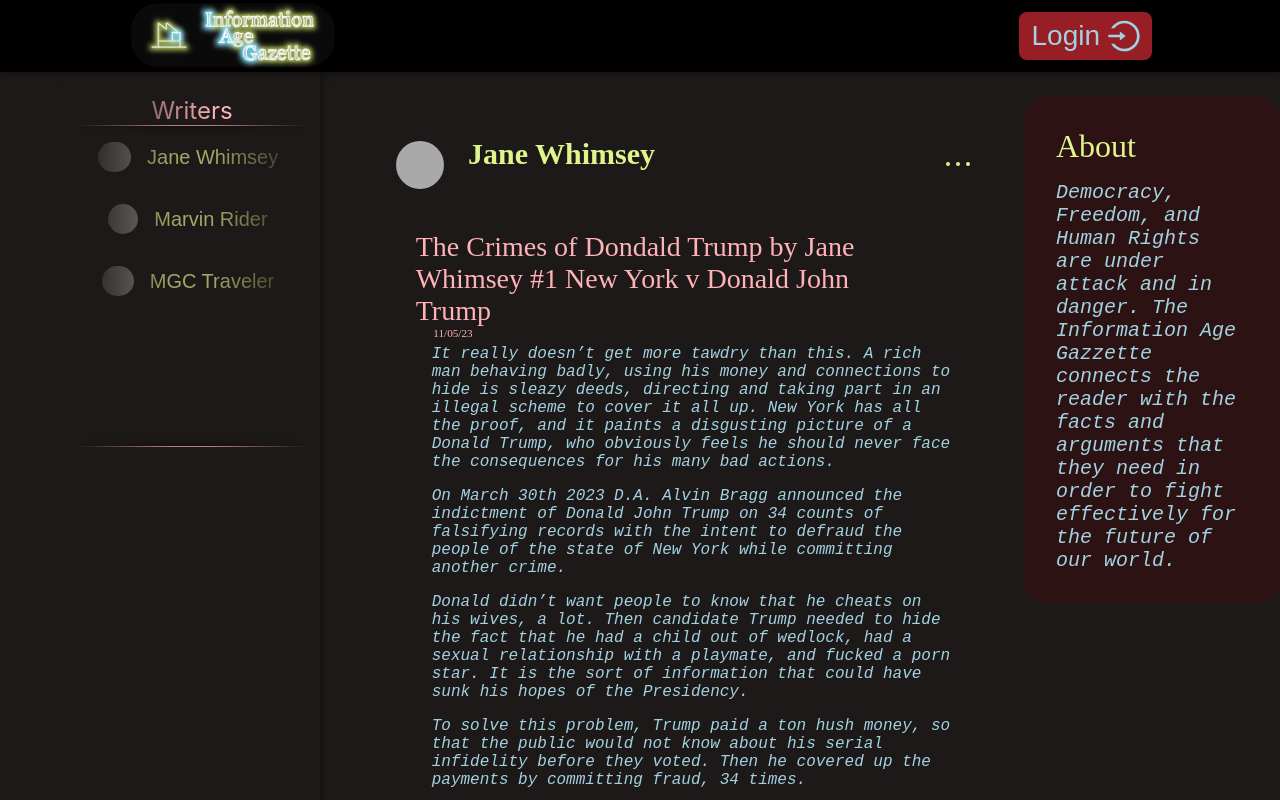
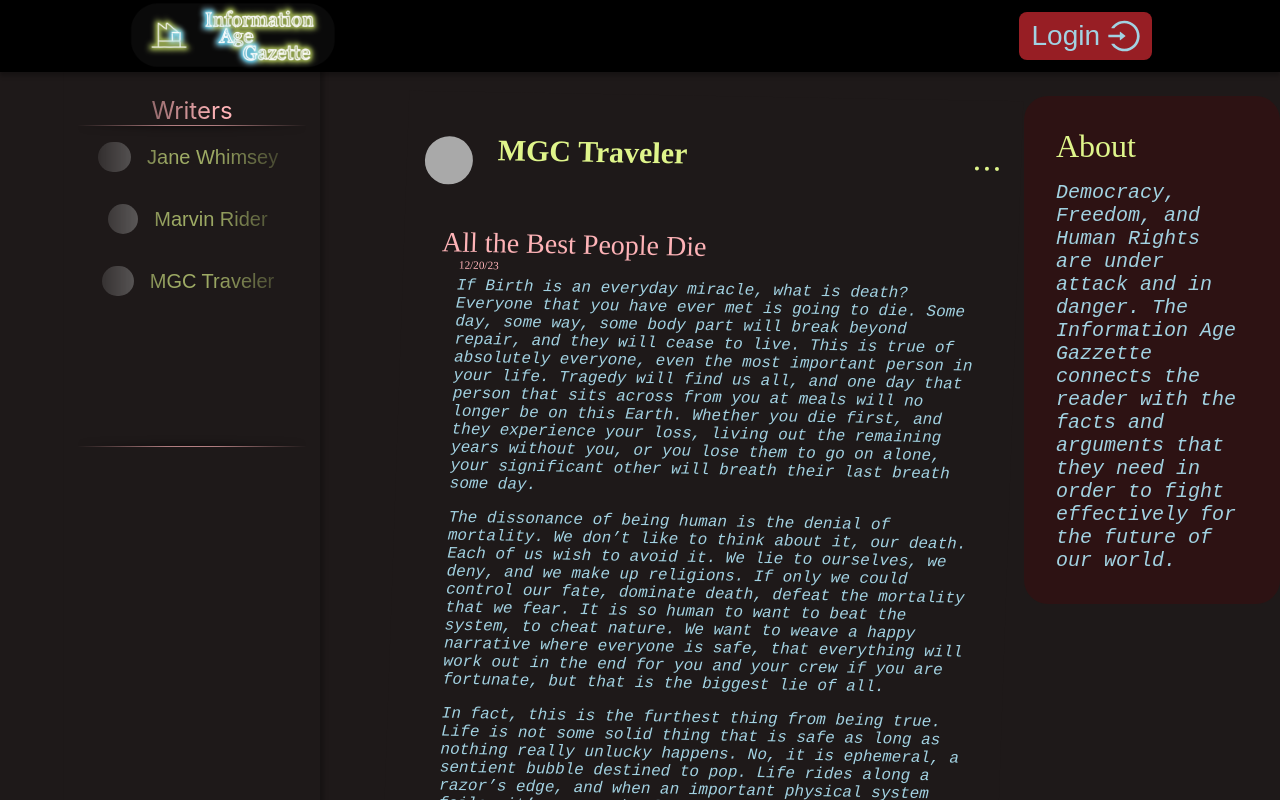
Before and after one commit to esmodea/IAG-Project, a React (Create React App) app in the folder iag-fe/: page /home in a window 1280 px wide. Built offline with nearby package versions, Linux system fonts and the light colour scheme.

Commit message:
Sorted posts on home page by date

```diff
--- a/iag-fe/src/application/web/components/Home/index.js
+++ b/iag-fe/src/application/web/components/Home/index.js
@@ -9,7 +9,38 @@ import ArticleWeb from "../common/Article";
 import articles from "../../../mock-data/homeArticles";
 
 const WHomeContent = () => {
-    const writerState = useSelector((state) => state.currentWriter)
+    const writerState = useSelector((state) => state.currentWriter);
+
+    const sortDate = (a, b) => {
+        let aDate = a.content.info.date.split('/').map((num) => {return +num;});
+        let bDate = b.content.info.date.split('/').map((num) => {return +num;});
+        console.log(aDate, 'a-date', bDate, 'b-date');
+        if(aDate[2] >= bDate[2]){
+            if(aDate[0] >= bDate[0]){
+                if(aDate[1] >= bDate[1]){
+                    if(aDate[1] > bDate[1]){
+                        console.log('sorted after');
+                        return -1;
+                    } else {
+                        console.log('not sorted');
+                        return 0;
+                    }
+                } else {
+                    console.log('sorted before');
+                    return 1;
+                }
+            } else {
+                console.log('sorted before');
+                return 1;
+            }
+        } else {
+            console.log('sorted before');
+            return 1;
+        }
+    }
+
+    const posts = articles.sort(sortDate);
+    console.log(posts)
 
     return(
         <div className="home-web">
@@ -21,9 +52,9 @@ const WHomeContent = () => {
                 <div className="banner-layout-div">
                     <div className="page-center-right">
                         <div className="page-center">
-                            {articles.map((post) => {
+                            {posts.map((post) => {
                                 const {article, info, interaction} = post.content;
-                                return <ArticleWeb article={article} info={info} interaction={interaction} key={post.key} />;
+                                return <ArticleWeb article={article} info={info} interaction={interaction} id={+post.key} key={+post.key} />;
                             })}
                             <div className="layout-div">how did you find this?</div>
                         </div>
```
